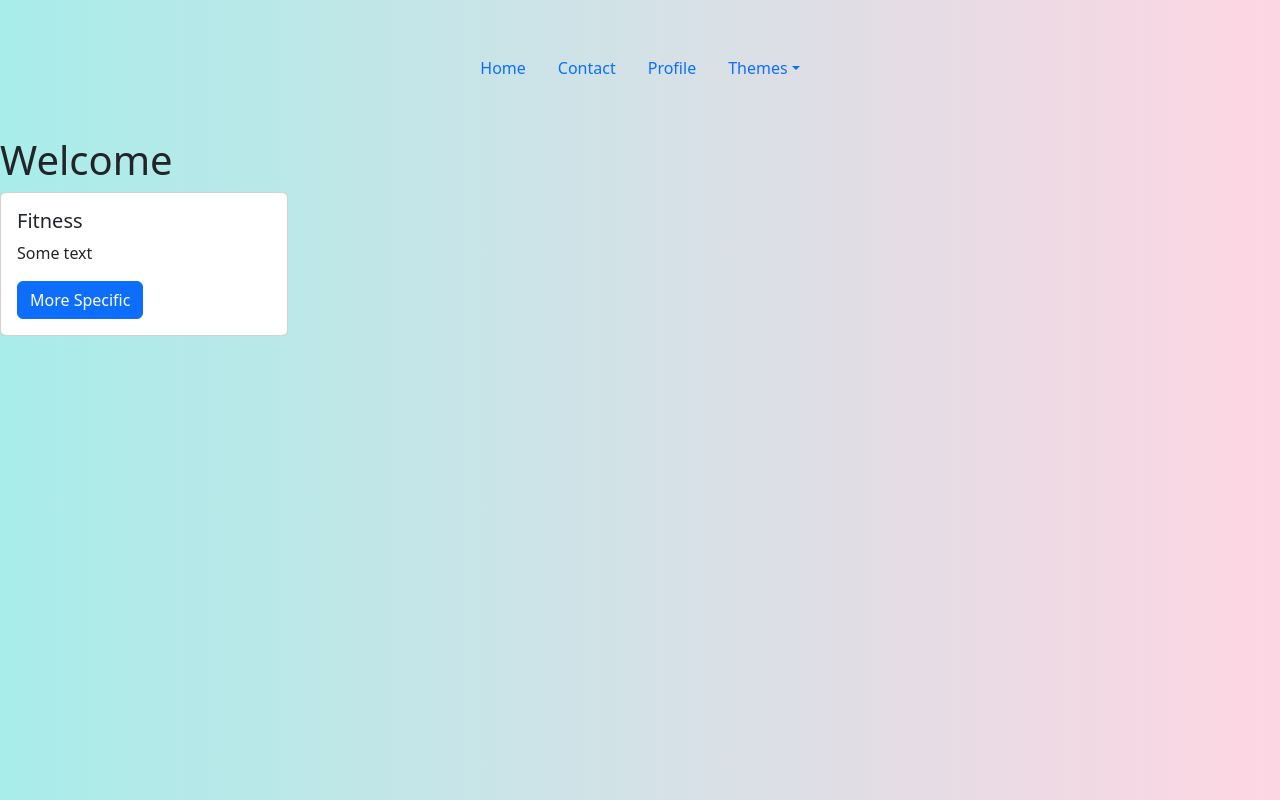
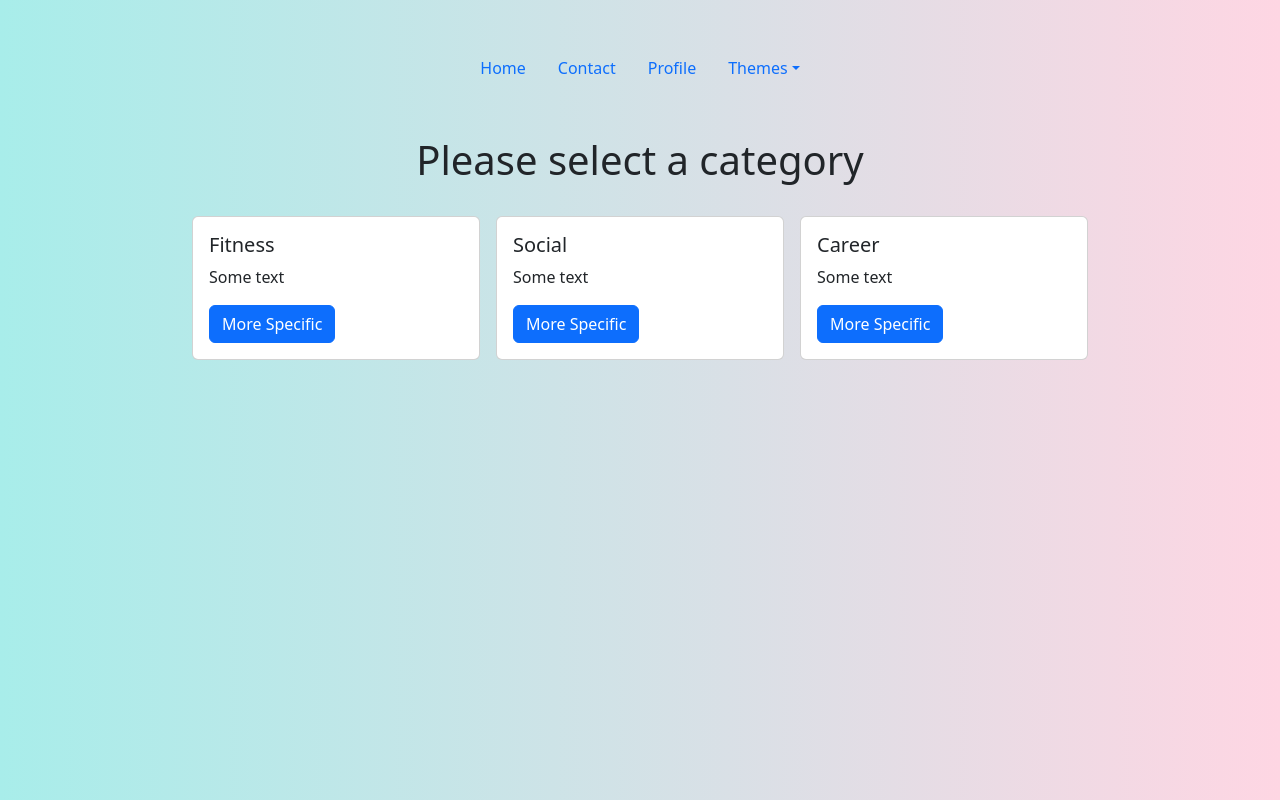
Before and after one commit to ThisNerd1/From-Me, a React (Vite) app in the folder Frontend/from-me/: page / in a window 1280 px wide. Built offline with nearby package versions, Linux system fonts and the light colour scheme.

Commit message:
pathing a bit easier

```diff
--- a/Frontend/from-me/src/App.css
+++ b/Frontend/from-me/src/App.css
@@ -17,3 +17,7 @@ body{
 .bg-apricot{
   background: #F3A76B;
 }
+
+h1, h2{
+  text-align: center;
+}
--- a/Frontend/from-me/src/Components/Category.jsx
+++ b/Frontend/from-me/src/Components/Category.jsx
@@ -8,17 +8,57 @@ import { useNavigate } from "react-router";
 
 function Category() {
   let navigate = useNavigate();
+  function fitnessChoice() {
+    console.log("You clicked fitness!");
+    navigate("/Subcategory");
+  }
+  function careerChoice() {
+    console.log("You clicked career!");
+    navigate("/Subcategory");
+  }
+  function socialChoice() {
+    console.log("You clicked social!");
+    navigate("/Subcategory");
+  }
   return (
     <>
+    <div className="d-flex justify-content-center gap-3">
   <Card style={{ width: '18rem' }}>
     <Card.Body>
       <Card.Title>Fitness</Card.Title>
       <Card.Text>
         Some text
       </Card.Text>
-        <Button onClick={() => navigate("/Subcategory")} variant="primary">More Specific</Button>
+      {/* <Button onClick={() => navigate("/Subcategory")} variant="primary"> */}
+      <Button onClick={fitnessChoice} variant="primary">
+        More Specific
+      </Button>
     </Card.Body>
   </Card>
+  <Card style={{ width: '18rem' }}>
+    <Card.Body>
+      <Card.Title>Social</Card.Title>
+      <Card.Text>
+        Some text
+      </Card.Text>
+      <Button onClick={socialChoice} variant="primary">
+        More Specific
+      </Button>
+    </Card.Body>
+  </Card>
+
+  <Card style={{ width: '18rem' }}>
+    <Card.Body>
+      <Card.Title>Career</Card.Title>
+      <Card.Text>
+        Some text
+      </Card.Text>
+      <Button onClick={careerChoice} variant="primary">
+        More Specific
+      </Button>
+    </Card.Body>
+  </Card>
+</div>
     </>
   )
 }
--- a/Frontend/from-me/src/Components/Home.jsx
+++ b/Frontend/from-me/src/Components/Home.jsx
@@ -12,7 +12,8 @@ function Home() {
       currentColor={currentColor}
       changeColor={setCurrentColor}
     />
-    <h1>Welcome</h1>
+    <h1>Please select a category</h1>
+    <br/>
     <Category />
   </div>
     </>
--- a/Frontend/from-me/src/Components/SubCategory.jsx
+++ b/Frontend/from-me/src/Components/SubCategory.jsx
@@ -16,8 +16,38 @@ function SubCategory() {
       currentColor={currentColor}
       changeColor={setCurrentColor}
     />
-    <h2>Sub-categories</h2>
+    <h2>Subcategories</h2>
+    <br/>
+    <div style={{ display: 'flex', justifyContent: 'center' }}>
     <Button onClick={() => navigate("/")} variant="primary">Back</Button>
+    </div>
+    <br/>
+    <div className="d-flex justify-content-center gap-3">
+    <Card style={{ width: '18rem' }}>
+      <Card.Body>
+        <Card.Title>Fitness Sub-categories</Card.Title>
+        <Card.Text>
+          Some text
+        </Card.Text>
+      </Card.Body>
+    </Card>
+    <Card style={{ width: '18rem' }}>
+      <Card.Body>
+        <Card.Title>Fitness</Card.Title>
+        <Card.Text>
+          Some text
+        </Card.Text>
+      </Card.Body>
+    </Card>
+    <Card style={{ width: '18rem' }}>
+      <Card.Body>
+        <Card.Title>Fitness</Card.Title>
+        <Card.Text>
+          Some text
+        </Card.Text>
+      </Card.Body>
+    </Card>
+  </div>
   </div>
     </>
   )
```
Lines whose indentation alone changed are shown as unchanged.
